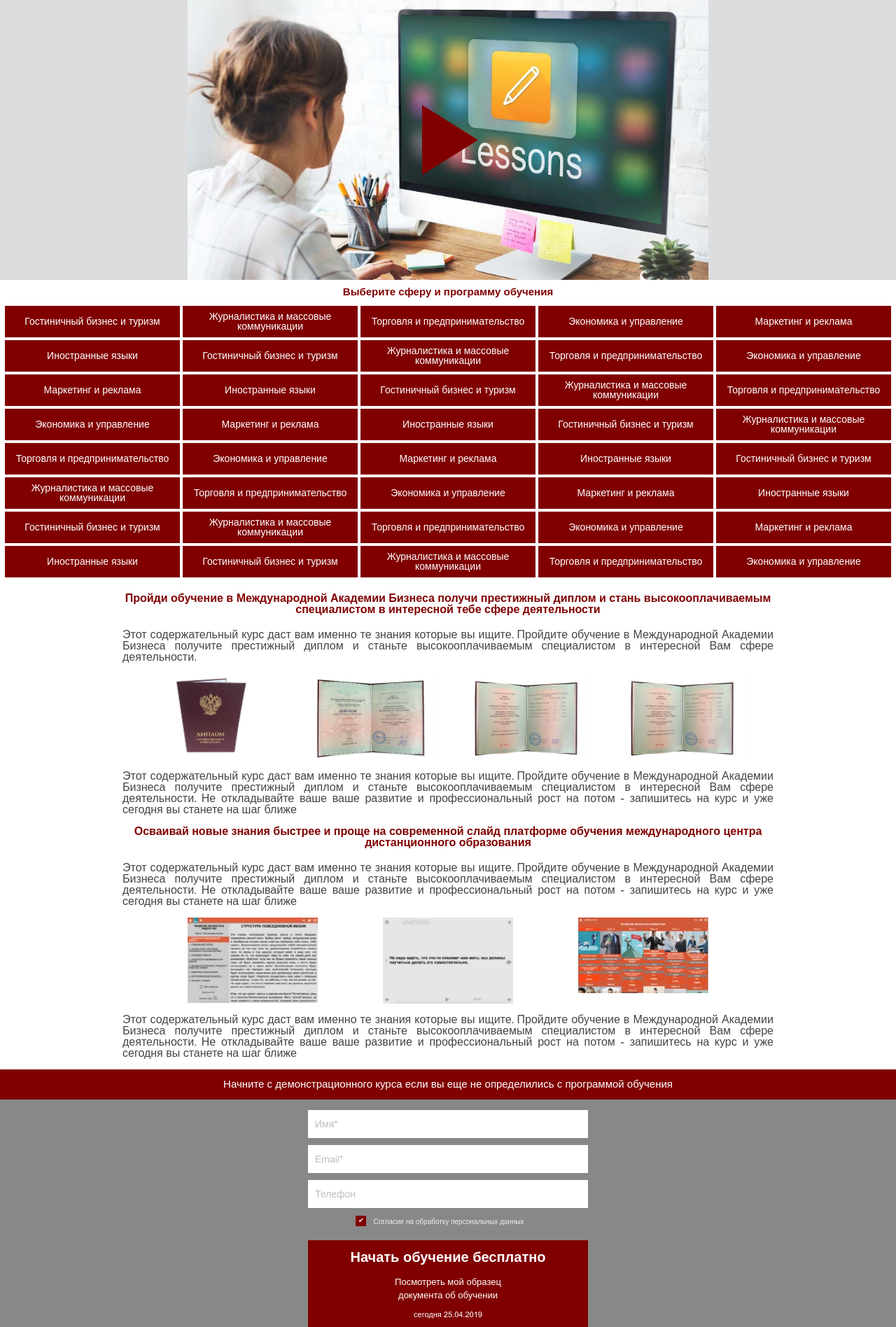
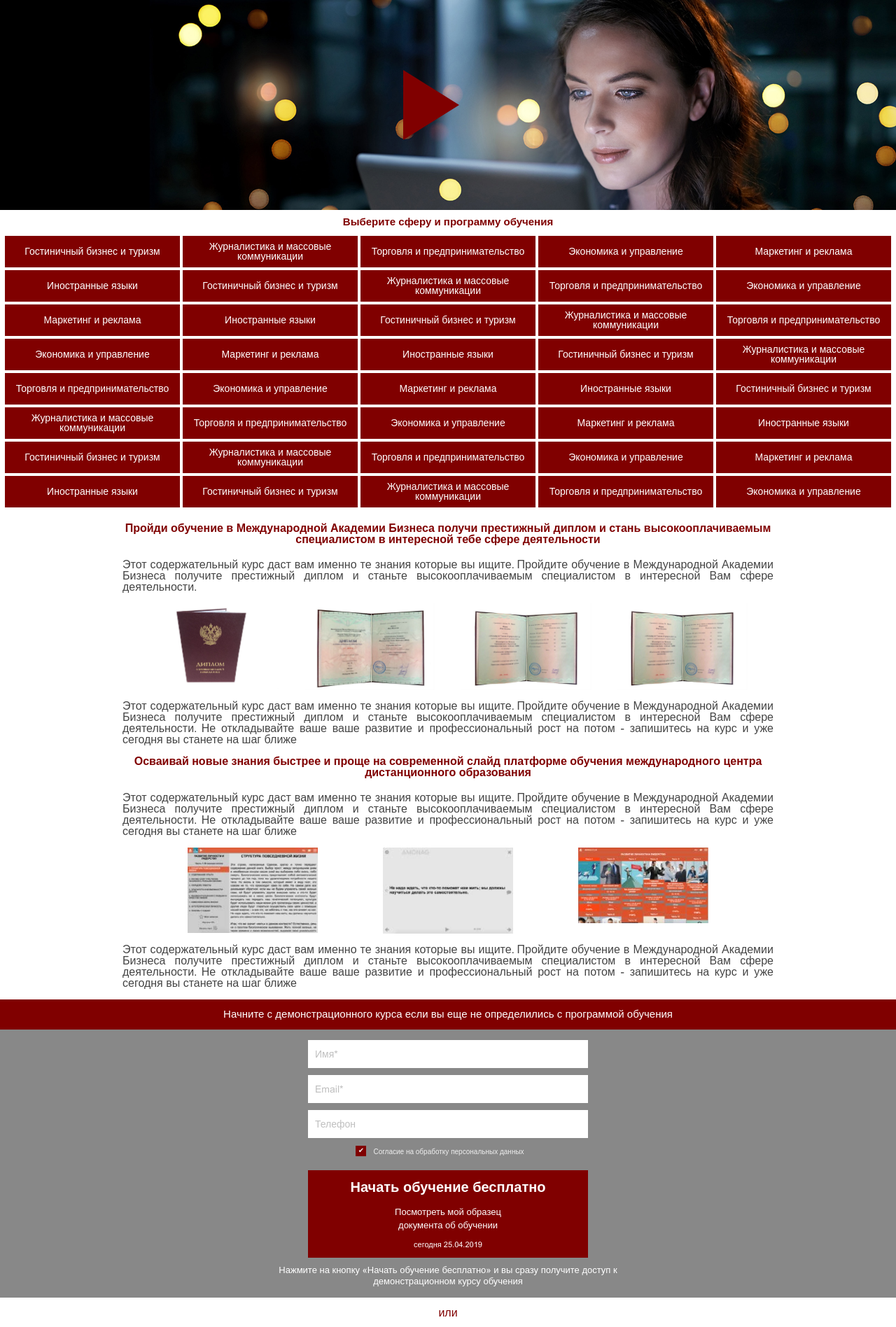
Before and after one commit to ICDL2016/IAB, a PHP site: page /iab/index.php in a window 1280 px wide. Shown: the part 55-1951 px from the top of the page at 70% size. Run offline with PHP 8.4, Linux system fonts and the light colour scheme.

Commit message:
Add files via upload

```diff
--- a/iab/_footer.php
+++ b/iab/_footer.php
@@ -1,6 +1,6 @@
 <script src="js/jquery-3.3.1.min.js"></script>
 <script type="text/javascript" src="fancybox/jquery.fancybox.pack.js?v=2.1.5"></script>
 <script type="text/javascript" src="fancybox/helpers/jquery.fancybox-buttons.js?v=1.0.5"></script>
-<script src="js/main.js?v=9"></script>
+<script src="js/main.js?v=22"></script>
 </body>
 </html>
--- a/iab/_header.php
+++ b/iab/_header.php
@@ -17,7 +17,7 @@
     <link rel="stylesheet" href="css/font-awesome.min.css">
     <link rel="stylesheet" type="text/css" href="fancybox/jquery.fancybox.css?v=2.1.5" media="screen" />
     <link rel="stylesheet" type="text/css" href="fancybox/helpers/jquery.fancybox-buttons.css?v=1.0.5" />
-    <link rel="stylesheet" href="sass/style.css?v=9">
+    <link rel="stylesheet" href="sass/style.css?v=22">
 </head>
 <body>
 
--- a/iab/_video.php
+++ b/iab/_video.php
@@ -1,6 +1,4 @@
 <section class="video">
-    <div class="container">
-        <div class="video-block" onclick="play1(event)"></div>
-        <div id="divPlayer1"></div>
-    </div>
+    <div class="video-block" onclick="play1(event)"></div>
+    <div id="divPlayer1"></div>
 </section>
--- a/iab/js/main.js
+++ b/iab/js/main.js
@@ -22,8 +22,8 @@ function onYouTubeIframeAPIReady() {
         });
     } else {
         player1 = new YT.Player('divPlayer1', {
-            height: '400',
-            width: '80%',
+            height: '300',
+            width: '600px',
             videoId: 'd8Oc90QevaI',
         });
     }
--- a/iab/sass/_video.sass
+++ b/iab/sass/_video.sass
@@ -2,11 +2,12 @@
     background: #ddd
     &-block
         margin: auto
-        width: 80%
-        background: url(../img/main.jpg) center no-repeat
+        width: 100%
+        background: url(../img/iab-video.jpg) center no-repeat
         -webkit-background-size: cover
         background-size: cover
-        height: 400px
+        background-position-y: 0
+        height: 300px
         position: relative
         pointer-events: none
         &::after
--- a/iab/sass/style.css
+++ b/iab/sass/style.css
@@ -99,11 +99,12 @@ input:focus, textarea:focus {
   background: #ddd; }
   .video-block {
     margin: auto;
-    width: 80%;
-    background: url(../img/main.jpg) center no-repeat;
+    width: 100%;
+    background: url(../img/iab-video.jpg) center no-repeat;
     -webkit-background-size: cover;
     background-size: cover;
-    height: 400px;
+    background-position-y: 0;
+    height: 300px;
     position: relative;
     pointer-events: none; }
     .video-block::after {
```
Also changed, not shown: iab/img/iab-video.jpg (added).
